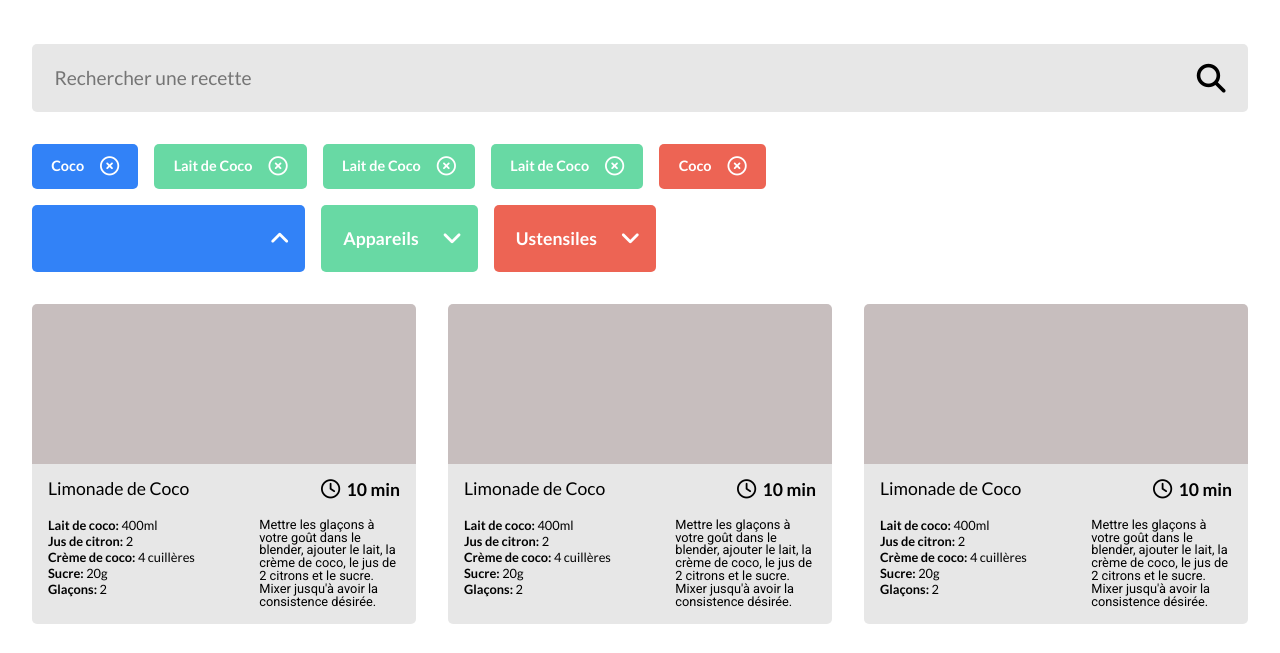
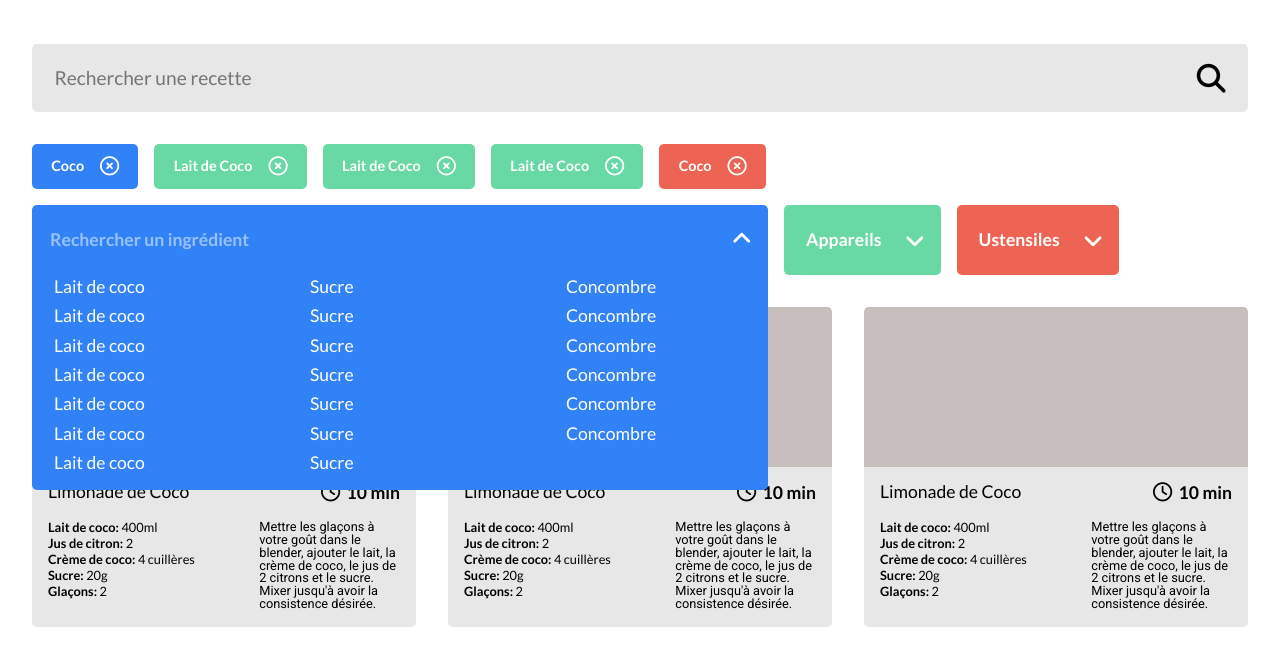
Before and after one commit to ThomasCharuel/les_petits_plats, a website: page index.html in a window 1280 px wide. Shown: the part 147-800 px from the top of the page. Drawn offline with Linux system fonts and the light colour scheme.

Commit message:
Implement filters

```diff
--- a/index.html
+++ b/index.html
@@ -57,17 +57,41 @@
       </ul>
       <ul class="filters-section">
         <li>
-          <div class="filter filter--ingredient filter--active">
-            <div class="filter__input-section">
+          <div class="filter filter--active">
+            <div class="filter__input-section filter__input-section--ingredient">
               <button aria-expanded="false" class="filter__toggle-dropdown">Ingredients</button>
-              <input class="filter__search-input" type="text">
+              <input class="filter__search-input" type="text" placeholder="Rechercher un ingrédient">
               <i class="filter__caret fa-solid fa-angle-down"></i>
+            </div>
+            <div aria-hidden="true" class="filter__results-section filter__results-section--ingredient">
+              <ul class="filter__results-section-list">
+                <li class="filter__results-section-list-item"><button class="filter__results-section-result">Lait de coco</button></li>
+                <li class="filter__results-section-list-item"><button class="filter__results-section-result">Sucre</button></li>
+                <li class="filter__results-section-list-item"><button class="filter__results-section-result">Concombre</button></li>
+                <li class="filter__results-section-list-item"><button class="filter__results-section-result">Lait de coco</button></li>
+                <li class="filter__results-section-list-item"><button class="filter__results-section-result">Sucre</button></li>
+                <li class="filter__results-section-list-item"><button class="filter__results-section-result">Concombre</button></li>
+                <li class="filter__results-section-list-item"><button class="filter__results-section-result">Lait de coco</button></li>
+                <li class="filter__results-section-list-item"><button class="filter__results-section-result">Sucre</button></li>
+                <li class="filter__results-section-list-item"><button class="filter__results-section-result">Concombre</button></li>
+                <li class="filter__results-section-list-item"><button class="filter__results-section-result">Lait de coco</button></li>
+                <li class="filter__results-section-list-item"><button class="filter__results-section-result">Sucre</button></li>
+                <li class="filter__results-section-list-item"><button class="filter__results-section-result">Concombre</button></li>
+                <li class="filter__results-section-list-item"><button class="filter__results-section-result">Lait de coco</button></li>
+                <li class="filter__results-section-list-item"><button class="filter__results-section-result">Sucre</button></li>
+                <li class="filter__results-section-list-item"><button class="filter__results-section-result">Concombre</button></li>
+                <li class="filter__results-section-list-item"><button class="filter__results-section-result">Lait de coco</button></li>
+                <li class="filter__results-section-list-item"><button class="filter__results-section-result">Sucre</button></li>
+                <li class="filter__results-section-list-item"><button class="filter__results-section-result">Concombre</button></li>
+                <li class="filter__results-section-list-item"><button class="filter__results-section-result">Lait de coco</button></li>
+                <li class="filter__results-section-list-item"><button class="filter__results-section-result">Sucre</button></li>
+              </ul>
             </div>
           </div>
         </li>
         <li>
-          <div class="filter filter--appliance filter">
-            <div class="filter__input-section">
+          <div class="filter filter">
+            <div class="filter__input-section filter__input-section--appliance">
               <button aria-expanded="false" class="filter__toggle-dropdown">Appareils</button>
               <input class="filter__search-input" type="text">
               <i class="filter__caret fa-solid fa-angle-down"></i>
@@ -75,8 +99,8 @@
           </div>
         </li>
         <li>
-          <div class="filter filter--ustensils filter">
-            <div class="filter__input-section">
+          <div class="filter filter">
+            <div class="filter__input-section filter__input-section--ustensils">
               <button aria-expanded="false" class="filter__toggle-dropdown">Ustensiles</button>
               <input class="filter__search-input" type="text">
               <i class="filter__caret fa-solid fa-angle-down"></i>
--- a/sass/components/_filter.scss
+++ b/sass/components/_filter.scss
@@ -1,19 +1,21 @@
 .filter {
-  border-radius: 5px;
+  position: relative;
   color: $color-white;
-  padding: 1.4rem 1rem;
   font-size: 1.1rem;
-  cursor: pointer;
-
-  @include filters-colors;
 
   &__input-section {
+    @include filters-colors;
+    border-radius: 5px;
+    padding: 1.4rem 1rem;
+    cursor: pointer;
     display: flex;
     align-items: center;
+    justify-content: space-between;
     gap: 1.1rem;
   }
 
   &__caret {
+    padding-top: 3px;
     font-size: 1.4rem;
     transition: transform 0.2s ease-in-out;
   }
@@ -23,12 +25,59 @@
   }
 
   &__search-input {
+    flex: 1;
     display: none;
     outline: unset;
     font-weight: $font-weight-bold;
+    &::placeholder{
+      color: unset;
+      opacity: 0.5;
+    }
+  }
+
+  // Define results grid parameters
+  $results-grid-column-gap: 4rem;
+  $results-column-count: 3;
+  $results-grid-column-size: 12rem;
+
+  &__results-section {
+    @include filters-colors;
+    display: none;
+    position: absolute;
+    z-index: 200;
+    border-radius: 0 0 5px 5px;
+    width: 100%;
+
+    &-list {
+      padding: 0 1rem 1rem;
+      display: grid;
+      grid-template-columns: repeat($results-column-count, 1fr);
+      gap: 0.4rem $results-grid-column-gap;
+
+      &-item {
+        display: inline-block;
+      }
+    }
+
+    &-result {
+      cursor: pointer;
+      display: inline-block;
+      font-weight: $font-weight-regular;
+
+      &:hover, &:focus {
+        font-weight: $font-weight-bold;
+      }
+    }
   }
 
   &--active & {
+    &__input-section {
+      border-radius: 5px 5px 0 0;
+
+      width: $results-column-count * $results-grid-column-size
+        + ($results-column-count - 1) * $results-grid-column-gap;
+    }
+
     &__caret {
       transform: rotate(-180deg);
     }
@@ -40,5 +89,9 @@
     &__search-input {
       display: block;
     }
+
+    &__results-section {
+      display: block;
+    }
   }
 }
```
Also changed, not shown: css/style.css, 1 other file.
